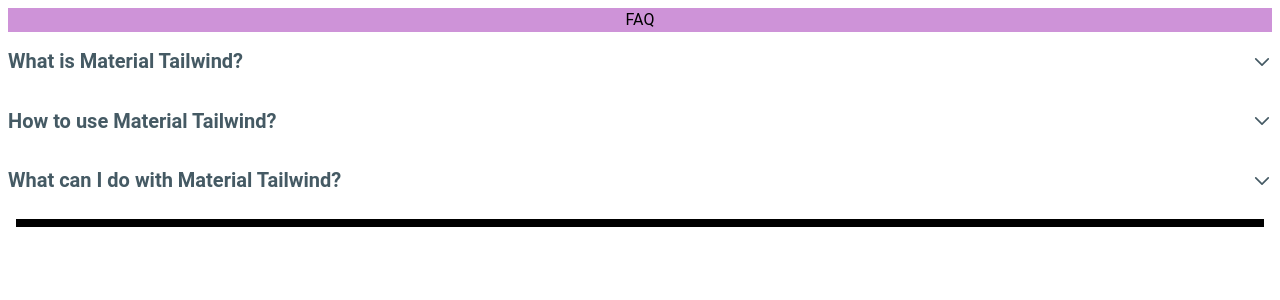
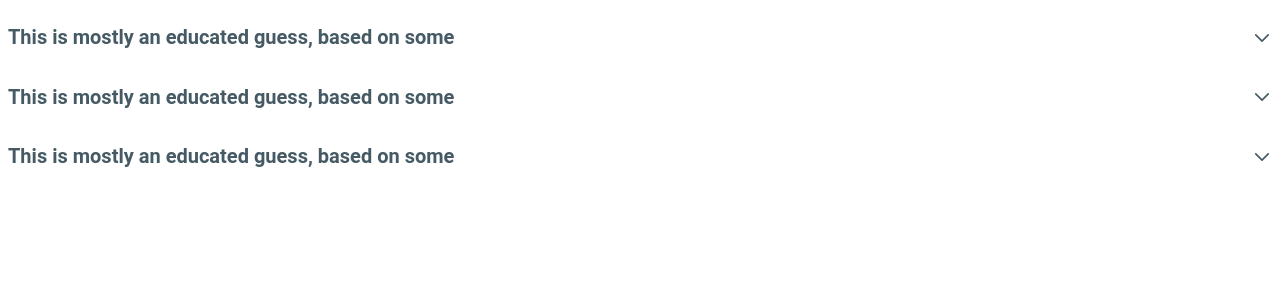
Before and after one commit to anish3333/mlsccoherence_git-push--f, a React (Vite) app in the folder client/: page /faq in a window 1280 px wide. Shown: the top 300 px of the page. Built offline with nearby package versions, Linux system fonts and the light colour scheme.

Commit message:
added sections

```diff
--- a/client/src/App.jsx
+++ b/client/src/App.jsx
@@ -5,8 +5,9 @@
 import Signin from "./components/Form/Signin"
 import Dialog1 from "./components/Form/Dialog1"
 import Hero from "./components/Hero/Hero"
-import Main from "./components/Hero/Main"
+import Main from "./pages/Main"
 import Faq from "./components/FAQ/Faq"
+import Home from "./pages/Home"
 
 
 function App() {
@@ -14,7 +15,7 @@
   return (
     <>
       <Routes>
-        <Route path="/" element={<Hero />} />
+        <Route path="/" element={<Home />} />
         <Route path="/footer" element={<Footer />} />
         <Route path="/main" element={<Main />} />
         <Route path="/faq" element={<Faq />} />
--- /dev/null
+++ b/client/src/components/Card/ProfileCard.jsx
@@ -0,0 +1,62 @@
+import {
+    Card,
+    CardHeader,
+    CardBody,
+    Typography,
+    Button,
+} from "@material-tailwind/react";
+
+export default function ProfileCard() {
+    return (
+        <div>
+
+            <Card className=" max-w-[48rem] m-2 flex-row">
+                <CardHeader
+                    shadow={false}
+                    floated={false}
+                    className="m-0 w-2/5 shrink-0 rounded-r-none"
+                >
+                    <img
+                        src="https://images.unsplash.com/photo-1522202176988-66273c2fd55f?ixlib=rb-4.0.3&ixid=MnwxMjA3fDB8MHxwaG90by1wYWdlfHx8fGVufDB8fHx8&auto=format&fit=crop&w=1471&q=80"
+                        alt="card-image"
+                        className="h-full w-full object-cover"
+                    />
+                </CardHeader>
+                <CardBody>
+                    <Typography variant="h6" color="gray" className="mb-4 uppercase">
+                        startups
+                    </Typography>
+                    <Typography variant="h4" color="blue-gray" className="mb-2">
+                        Lyft launching cross-platform service this week
+                    </Typography>
+                    <Typography color="gray" className="mb-8 font-normal">
+                        Like so many organizations these days, Autodesk is a company in
+                        transition. It was until recently a traditional boxed software company
+                        selling licenses. Yet its own business model disruption is only part
+                        of the story
+                    </Typography>
+                    <a href="#" className="inline-block">
+                        <Button variant="text" className="flex items-center gap-2">
+                            Learn More
+                            <svg
+                                xmlns="http://www.w3.org/2000/svg"
+                                fill="none"
+                                viewBox="0 0 24 24"
+                                stroke="currentColor"
+                                strokeWidth={2}
+                                className="h-4 w-4"
+                            >
+                                <path
+                                    strokeLinecap="round"
+                                    strokeLinejoin="round"
+                                    d="M17.25 8.25L21 12m0 0l-3.75 3.75M21 12H3"
+                                />
+                            </svg>
+                        </Button>
+                    </a>
+                </CardBody>
+            </Card>
+        </div>
+
+    );
+}
--- a/client/src/components/FAQ/Faq.jsx
+++ b/client/src/components/FAQ/Faq.jsx
@@ -32,42 +32,33 @@
     return (
         <>
             <div id="1" className="m-2">
-                <div className="text-center bg-purple-200">
-                    FAQ
-                </div>
+
 
                 <Accordion animate={CUSTOM_ANIMATION} open={open === 1} icon={<Icon id={1} open={open} />}>
                     <AccordionHeader className={`border-b-0 transition-colors ${open === 1 ? "text-blue-500 hover:!text-blue-700" : ""
-                        }`} onClick={() => handleOpen(1)}>What is Material Tailwind?</AccordionHeader>
+                        }`} onClick={() => handleOpen(1)}>This is mostly an educated guess, based on some</AccordionHeader>
                     <AccordionBody>
-                        We&apos;re not always in the position that we want to be at. We&apos;re constantly
-                        growing. We&apos;re constantly making mistakes. We&apos;re constantly trying to express
-                        ourselves and actualize our dreams.
+                        This is mostly an educated guess, based on someThis is mostly an educated guess, based on someThis is mostly an educated guess, based on someThis is mostly an educated guess, based on someThis is mostly an educated guess, based on someThis is mostly an educated guess, based on some
                     </AccordionBody>
                 </Accordion>
                 <Accordion animate={CUSTOM_ANIMATION} open={open === 2} icon={<Icon id={2} open={open} />}>
                     <AccordionHeader className={`border-b-0 transition-colors ${open === 2 ? "text-blue-500 hover:!text-blue-700" : ""
                         }`} onClick={() => handleOpen(2)}>
-                        How to use Material Tailwind?
+                        This is mostly an educated guess, based on some
                     </AccordionHeader>
                     <AccordionBody>
-                        We&apos;re not always in the position that we want to be at. We&apos;re constantly
-                        growing. We&apos;re constantly making mistakes. We&apos;re constantly trying to express
-                        ourselves and actualize our dreams.
+                        This is mostly an educated guess, based on someThis is mostly an educated guess, based on someThis is mostly an educated guess, based on someThis is mostly an educated guess, based on someThis is mostly an educated guess, based on someThis is mostly an educated guess, based on someThis is mostly an educated guess, based on someThis is mostly an educated guess, based on some
                     </AccordionBody>
                 </Accordion>
                 <Accordion animate={CUSTOM_ANIMATION} open={open === 3} icon={<Icon id={3} open={open} />}>
                     <AccordionHeader className={`border-b-0 transition-colors ${open === 3 ? "text-blue-500 hover:!text-blue-700" : ""
                         }`} onClick={() => handleOpen(3)}>
-                        What can I do with Material Tailwind?
+                        This is mostly an educated guess, based on some
                     </AccordionHeader>
                     <AccordionBody>
-                        We&apos;re not always in the position that we want to be at. We&apos;re constantly
-                        growing. We&apos;re constantly making mistakes. We&apos;re constantly trying to express
-                        ourselves and actualize our dreams.
+                        This is mostly an educated guess, based on someThis is mostly an educated guess, based on someThis is mostly an educated guess, based on someThis is mostly an educated guess, based on someThis is mostly an educated guess, based on someThis is mostly an educated guess, based on someThis is mostly an educated guess, based on some
                     </AccordionBody>
                 </Accordion>
-                <div className="h-2 m-2 bg-black" />
             </div>
 
         </>
--- a/client/src/components/Footer/Footer.jsx
+++ b/client/src/components/Footer/Footer.jsx
@@ -57,8 +57,7 @@
                             variant="small"
                             className="mb-4 text-center font-normal text-blue-gray-900 md:mb-0"
                         >
-                            &copy; {currentYear} <a href="https://material-tailwind.com/">Material Tailwind</a>. All
-                            Rights Reserved.
+                            This is mostly an educated guess, based on some
                         </Typography>
                         <div className="flex gap-4 text-blue-gray-900 sm:justify-center">
                             <Typography as="a" href="#" className="opacity-80 transition-opacity hover:opacity-100">
--- a/client/src/pages/Home.jsx
+++ b/client/src/pages/Home.jsx
@@ -1,10 +1,34 @@
 import React from 'react'
 import Hero from '../components/Hero/Hero'
+import ProfileCard from '../components/Card/ProfileCard'
+import Faq from '../components/FAQ/Faq'
+import Footer from '../components/Footer/Footer'
 
 function Home() {
     return (
-        <div>
-            <Hero />
+        <div className='bg-gray-200'>
+            <div>
+                <Hero />
+            </div>
+
+            <div>
+                <div className='flex m-2'>
+                    <ProfileCard />
+
+                    <ProfileCard />
+                </div>
+                <div className='flex m-2'>
+                    <ProfileCard />
+                    <ProfileCard />
+                </div>
+            </div>
+            <div>
+                <Faq />
+            </div>
+            <div>
+                <Footer />
+            </div>
+
         </div>
     )
 }
--- a/client/src/components/Hero/Main.jsx
+++ b/client/src/pages/Main.jsx
@@ -1,7 +1,7 @@
 import React from 'react'
-import Sidebar from '../Sidebar/Sidebar'
-import DisplayCard from '../Card/DisplayCard'
-import Footer from '../Footer/Footer'
+import Sidebar from '../components/Sidebar/Sidebar'
+import DisplayCard from '../components/Card/DisplayCard'
+import Footer from '../components/Footer/Footer'
 
 function Main() {
     return (
```
Also changed, not shown: client/src/components/Hero/Hero.jsx (+6 -21 lines).
